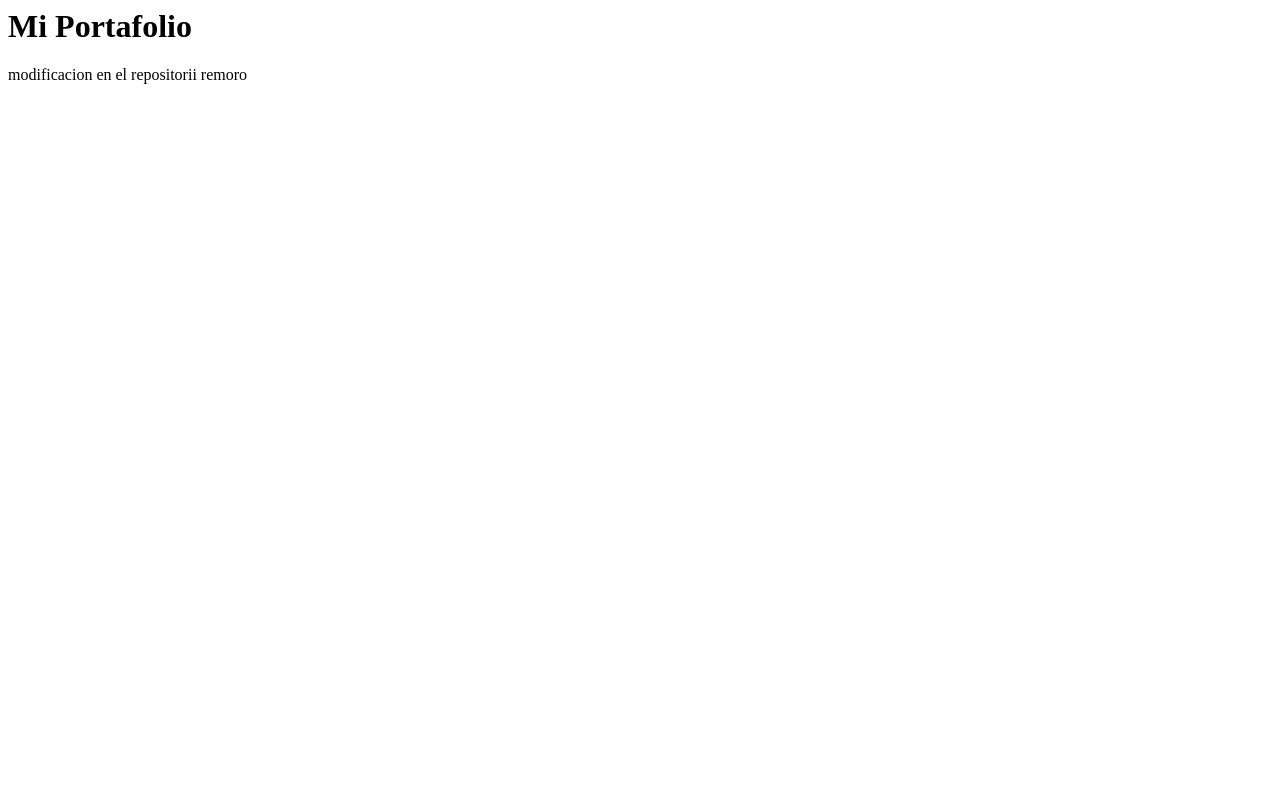
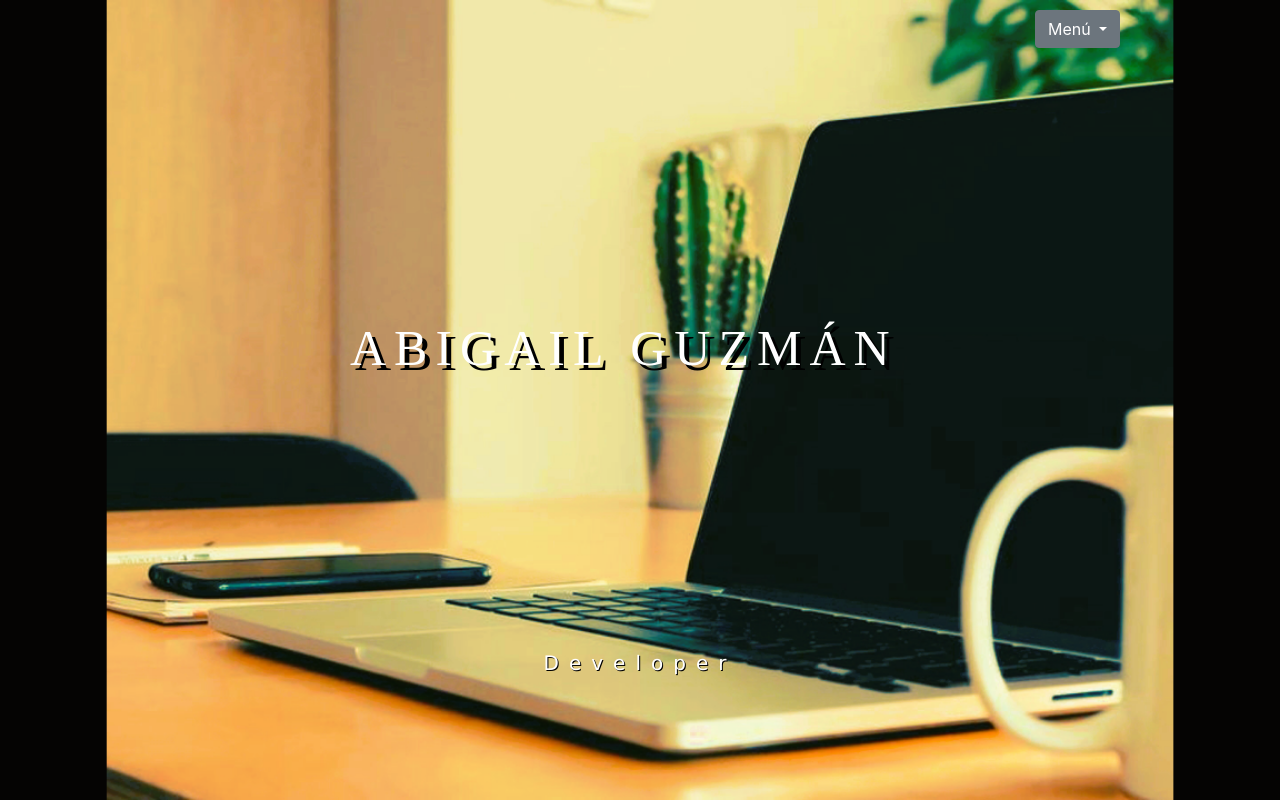
Before and after one commit to AbigailGuz/portafolioFrontEnd, a plain HTML site: page index.html in a window 1280 px wide. Drawn offline with nearby package versions, Linux system fonts and the light colour scheme.

Commit message:
subiendo actualizacion

```diff
--- a/index.html
+++ b/index.html
@@ -1,2 +1,40 @@
-<h1>Mi Portafolio</h1>
-<p> modificacion en el repositorii remoro </p>
+<!DOCTYPE html>
+<html lang="en">
+<head>
+  <meta charset="UTF-8">
+  <meta http-equiv="X-UA-Compatible" content="IE=edge">
+  <meta name="viewport" content="width=device-width, initial-scale=1.0">
+  <link rel="stylesheet" href="https://cdn.jsdelivr.net/npm/bootstrap@4.6.2/dist/css/bootstrap.min.css" integrity="sha384-xOolHFLEh07PJGoPkLv1IbcEPTNtaed2xpHsD9ESMhqIYd0nLMwNLD69Npy4HI+N" crossorigin="anonymous">
+  <title>Portfolio</title>
+  <link rel="stylesheet" href="style.css">
+</head>
+
+<body>
+  <div class="container-lg">
+    <div class="btn-group">
+      <button type="button" class="btn btn-secondary dropdown-toggle" data-toggle="dropdown" aria-expanded="false">
+        Menú
+      </button>
+
+      <div class="dropdown-menu dropdown-menu-right">
+        <button class="dropdown-item" type="button">About me</button>
+        <button class="dropdown-item" type="button">Contact me</button>
+      </div>
+   </div>
+
+   <div class="row-cols-1">
+     <div class="col">
+        ABIGAIL GUZMÁN
+     </div>
+   </div>
+ </div>
+
+ <div class="container-md">
+    <div class="row-cols-5">
+      <div class="col">
+        Developer
+      </div>
+   </div>
+ </div>
+</body>
+</html>
--- a/style.css
+++ b/style.css
@@ -0,0 +1,40 @@
+
+body{
+    margin-left: 10px;
+    margin-right: 10px;
+    background-image: url("fondo.png");
+    image-resolution: fixed;
+    background-repeat: no-repeat;
+    background-size: cover;
+    background-position: center;
+    background-attachment: fixed;
+}
+.btn-group{
+
+    margin-top: 10px;
+    margin-left: 950px;
+
+}
+.row-cols-1{
+    color: white;
+    font-size: 50px;
+    display: flex;
+    justify-content: center;
+    align-items: center;
+    font-family:'Times New Roman', Times, serif;
+    letter-spacing: 8px;
+    text-shadow: 5px 5px black;
+    height: 600px;
+    margin-left: 250px;
+    margin-right: 0px;
+}
+.container-md{
+    display: flex;
+    justify-content: center;
+    align-items: center;
+    font-family:Verdana, Geneva, Tahoma, sans-serif;
+    color: white;
+    text-shadow: 1px 1px black;
+    font-size: 20px;
+    letter-spacing: 10px;
+}
```
Also changed, not shown: fondo.png (added).
